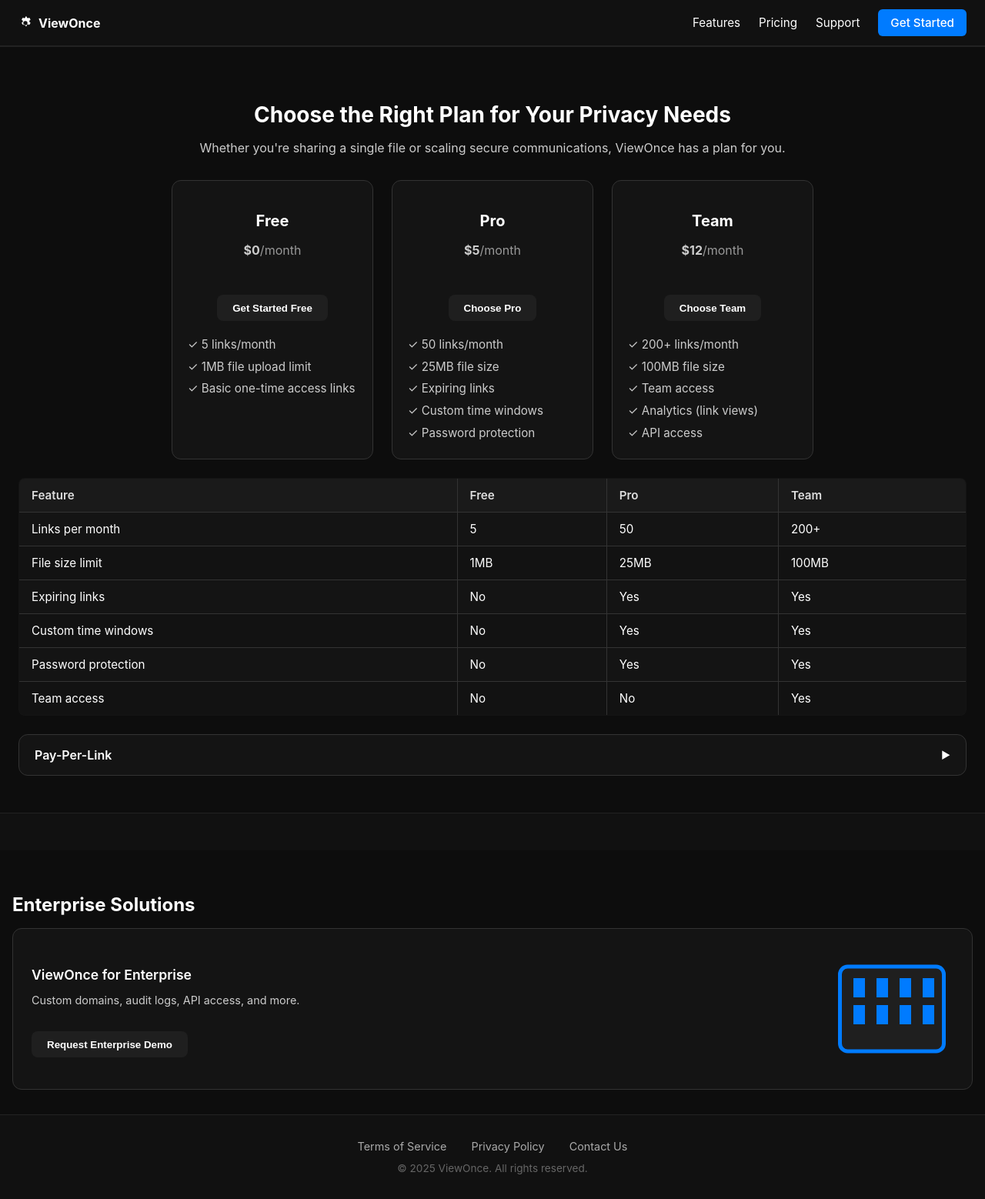
After one commit to chistev/ViewOnce, a Django app: page /pricing/ in a window 1280 px wide. The commit adds this page. Shown: the whole page at 77% size. Run offline with Django 5.2, Linux system fonts and the light colour scheme.

Commit message:
pricing page added

```diff
--- a/view_once/static/view_once/css/features.css
+++ b/view_once/static/view_once/css/features.css
@@ -107,7 +107,8 @@
 }
 
 .privacy-options summary::after {
-    content: "▶"; /* Unicode triangle */
+    content: "▶";
+    /* Unicode triangle */
     font-size: 0.8rem;
     margin-left: 0.5rem;
     transition: transform 0.3s ease;
@@ -166,3 +167,202 @@
 .comparison-table tbody tr:hover {
     background-color: #1f1f1f;
 }
+
+.pricing-section {
+    background-color: #0d0d0d;
+    padding: 3rem 1.5rem;
+    text-align: center;
+    border-top: 1px solid #222;
+    border-bottom: 1px solid #222;
+}
+
+.pricing-content {
+    max-width: 1500px;
+    margin: 0 auto;
+    color: white;
+}
+
+.pricing-content h2 {
+    font-size: 1.75rem;
+    font-weight: 700;
+    margin-bottom: 1rem;
+    text-align: center;
+}
+
+.pricing-content p {
+    color: #ccc;
+    font-size: 1rem;
+    margin-bottom: 2rem;
+    text-align: center;
+}
+
+.pricing-grid {
+    display: flex;
+    flex-wrap: wrap;
+    gap: 1.5rem;
+    justify-content: center;
+}
+
+.pricing-card {
+    background-color: #141414;
+    border: 1px solid #333;
+    border-radius: 0.75rem;
+    padding: 1.25rem;
+    width: 220px;
+    text-align: center;
+    transition: transform 0.2s ease;
+}
+
+.pricing-card:hover {
+    transform: translateY(-5px);
+}
+
+.pricing-card h3 {
+    font-size: 1.25rem;
+    font-weight: 700;
+    margin-bottom: 0.5rem;
+}
+
+.price {
+    font-size: 1.75rem;
+    font-weight: 700;
+    margin-bottom: 1rem;
+}
+
+.price span {
+    font-size: 1rem;
+    font-weight: 400;
+    color: #999;
+}
+
+.pricing-button {
+    background-color: #1f1f1f;
+    color: white;
+    border: none;
+    padding: 0.6rem 1.25rem;
+    margin: 1rem 0;
+    border-radius: 0.5rem;
+    font-weight: 600;
+    cursor: pointer;
+    transition: background-color 0.2s ease;
+}
+
+.pricing-button:hover {
+    background-color: #2a2a2a;
+}
+
+.pricing-card ul {
+    list-style: none;
+    padding: 0;
+    margin: 0;
+    text-align: left;
+    font-size: 0.95rem;
+    color: #ccc;
+}
+
+.pricing-card ul li {
+    padding: 0.3rem 0;
+}
+
+/* Comparison Table Styles */
+.comparison-table {
+    margin-top: 1.5rem;
+    overflow-x: auto;
+}
+
+.comparison-table table {
+    width: 100%;
+    border-collapse: collapse;
+    background-color: #141414;
+    border: 1px solid #333;
+    color: white;
+    font-size: 0.95rem;
+    border-radius: 0.5rem;
+    overflow: hidden;
+}
+
+.comparison-table th,
+.comparison-table td {
+    padding: 0.75rem 1rem;
+    border: 1px solid #333;
+    text-align: left;
+    white-space: nowrap;
+}
+
+.comparison-table th {
+    background-color: #1a1a1a;
+    font-weight: 600;
+    color: #ddd;
+}
+
+.comparison-table tbody tr:nth-child(even) {
+    background-color: #121212;
+}
+
+.comparison-table tbody tr:hover {
+    background-color: #1f1f1f;
+}
+
+/* Padlock Icon Styles */
+.padlock-icon {
+    margin-top: 0.5rem;
+    display: block;
+    margin-left: auto;
+    margin-right: auto;
+}
+
+.enterprise-section {
+    margin-top: 3rem;
+    padding: 2rem 1rem;
+    background-color: #0d0d0d;
+    color: white;
+}
+
+.enterprise-section h3 {
+    font-size: 1.5rem;
+    font-weight: 700;
+    margin-bottom: 1rem;
+    text-align: left;
+}
+
+.enterprise-card {
+    background-color: #141414;
+    border: 1px solid #333;
+    border-radius: 0.75rem;
+    display: flex;
+    justify-content: space-between;
+    align-items: center;
+    padding: 1.5rem;
+    gap: 1rem;
+    flex-wrap: wrap;
+}
+
+.enterprise-info {
+    flex: 1 1 250px;
+}
+
+.enterprise-info h4 {
+    font-size: 1.1rem;
+    font-weight: 600;
+    margin-bottom: 0.5rem;
+}
+
+.enterprise-info p {
+    font-size: 0.9rem;
+    color: #ccc;
+    margin-bottom: 1rem;
+}
+
+.enterprise-image {
+    flex-shrink: 0;
+    width: 160px;
+    height: auto;
+    display: flex;
+    align-items: center;
+    justify-content: center;
+}
+
+.enterprise-image svg {
+    width: 100%;
+    height: auto;
+}
--- a/view_once/templates/view_once/base.html
+++ b/view_once/templates/view_once/base.html
@@ -16,7 +16,7 @@
         </div>
         <div class="navbar-right">
             <a href="{% url 'features' %}">Features</a>
-            <a href="#">Pricing</a>
+            <a href="{% url 'pricing' %}">Pricing</a>
             <a href="#">Support</a>
             <a href="#" class="get-started">Get Started</a>
         </div>
--- /dev/null
+++ b/view_once/templates/view_once/pricing.html
@@ -0,0 +1,144 @@
+{% extends 'view_once/base.html' %}
+
+{% block title %}Pricing - ViewOnce{% endblock %}
+
+{% block content %}
+<section class="pricing-section">
+    <div class="pricing-content">
+        <h2>Choose the Right Plan for Your Privacy Needs</h2>
+        <p>Whether you're sharing a single file or scaling secure communications, ViewOnce has a plan for you.</p>
+
+        <div class="pricing-grid">
+            <div class="pricing-card">
+                <h3>Free</h3>
+                <p class="price">$0<span>/month</span></p>
+                <button class="pricing-button">Get Started Free</button>
+                <ul>
+                    <li>✓ 5 links/month</li>
+                    <li>✓ 1MB file upload limit</li>
+                    <li>✓ Basic one-time access links</li>
+                </ul>
+            </div>
+
+            <div class="pricing-card">
+                <h3>Pro</h3>
+                <p class="price">$5<span>/month</span></p>
+                <button class="pricing-button">Choose Pro</button>
+                <ul>
+                    <li>✓ 50 links/month</li>
+                    <li>✓ 25MB file size</li>
+                    <li>✓ Expiring links</li>
+                    <li>✓ Custom time windows</li>
+                    <li>✓ Password protection</li>
+                </ul>
+            </div>
+
+            <div class="pricing-card">
+                <h3>Team</h3>
+                <p class="price">$12<span>/month</span></p>
+                <button class="pricing-button">Choose Team</button>
+                <ul>
+                    <li>✓ 200+ links/month</li>
+                    <li>✓ 100MB file size</li>
+                    <li>✓ Team access</li>
+                    <li>✓ Analytics (link views)</li>
+                    <li>✓ API access</li>
+                </ul>
+            </div>
+        </div>
+
+        <!-- Feature Comparison Table -->
+        <div class="comparison-table">
+            <table>
+                <thead>
+                    <tr>
+                        <th>Feature</th>
+                        <th>Free</th>
+                        <th>Pro</th>
+                        <th>Team</th>
+                    </tr>
+                </thead>
+                <tbody>
+                    <tr>
+                        <td>Links per month</td>
+                        <td>5</td>
+                        <td>50</td>
+                        <td>200+</td>
+                    </tr>
+                    <tr>
+                        <td>File size limit</td>
+                        <td>1MB</td>
+                        <td>25MB</td>
+                        <td>100MB</td>
+                    </tr>
+                    <tr>
+                        <td>Expiring links</td>
+                        <td>No</td>
+                        <td>Yes</td>
+                        <td>Yes</td>
+                    </tr>
+                    <tr>
+                        <td>Custom time windows</td>
+                        <td>No</td>
+                        <td>Yes</td>
+                        <td>Yes</td>
+                    </tr>
+                    <tr>
+                        <td>Password protection</td>
+                        <td>No</td>
+                        <td>Yes</td>
+                        <td>Yes</td>
+                    </tr>
+                    <tr>
+                        <td>Team access</td>
+                        <td>No</td>
+                        <td>No</td>
+                        <td>Yes</td>
+                    </tr>
+                </tbody>
+            </table>
+        </div>
+
+        <!-- Optional Add-ons -->
+        <div class="privacy-options">
+            <details>
+                <summary>Pay-Per-Link</summary>
+                <p>$50 per link with advanced options</p>
+                <button class="pricing-button">Purchase Links</button>
+                <svg class="padlock-icon" width="24" height="24" viewBox="0 0 24 24" fill="none" stroke="#007bff"
+                    stroke-width="2" stroke-linecap="round" stroke-linejoin="round">
+                    <rect x="3" y="11" width="18" height="11" rx="2" ry="2"></rect>
+                    <path d="M7 11V7a5 5 0 0 1 10 0v4"></path>
+                </svg>
+            </details>
+        </div>
+    </div>
+</section>
+
+<!-- Enterprise Solutions Section -->
+<section class="enterprise-section">
+    <h3>Enterprise Solutions</h3>
+    <div class="enterprise-card">
+        <div class="enterprise-info">
+            <h4>ViewOnce for Enterprise</h4>
+            <p>Custom domains, audit logs, API access, and more.</p>
+            <button class="pricing-button">Request Enterprise Demo</button>
+        </div>
+        <div class="enterprise-image">
+            <!-- Building SVG Illustration -->
+            <svg viewBox="0 0 64 64" fill="none" xmlns="http://www.w3.org/2000/svg">
+                <rect x="5" y="10" width="54" height="44" rx="4" ry="4" fill="#1f1f1f" stroke="#007bff"
+                    stroke-width="2" />
+                <rect x="12" y="16" width="6" height="10" fill="#007bff" />
+                <rect x="24" y="16" width="6" height="10" fill="#007bff" />
+                <rect x="36" y="16" width="6" height="10" fill="#007bff" />
+                <rect x="48" y="16" width="6" height="10" fill="#007bff" />
+                <rect x="12" y="30" width="6" height="10" fill="#007bff" />
+                <rect x="24" y="30" width="6" height="10" fill="#007bff" />
+                <rect x="36" y="30" width="6" height="10" fill="#007bff" />
+                <rect x="48" y="30" width="6" height="10" fill="#007bff" />
+            </svg>
+        </div>
+    </div>
+</section>
+{% endblock %}
--- a/view_once/urls.py
+++ b/view_once/urls.py
@@ -4,4 +4,5 @@
 urlpatterns = [
     path('', views.home, name='home'),
     path('features/', views.features, name='features'),
+    path('pricing/', views.pricing, name='pricing'),
 ]
--- a/view_once/views.py
+++ b/view_once/views.py
@@ -5,3 +5,6 @@
 
 def features(request):
     return render(request, 'view_once/features.html')
+
+def pricing(request):
+    return render(request, 'view_once/pricing.html')
```
